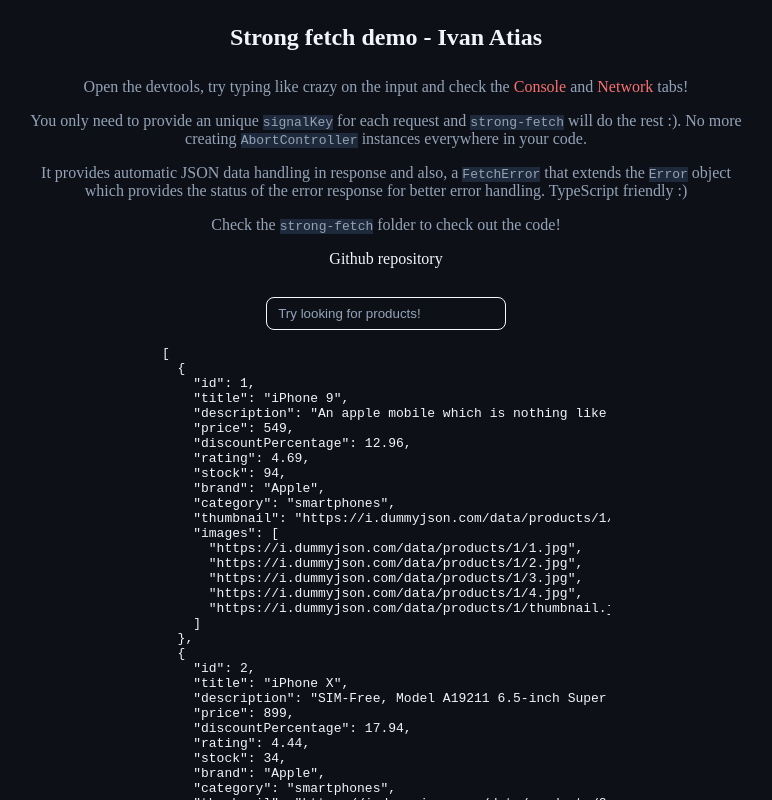
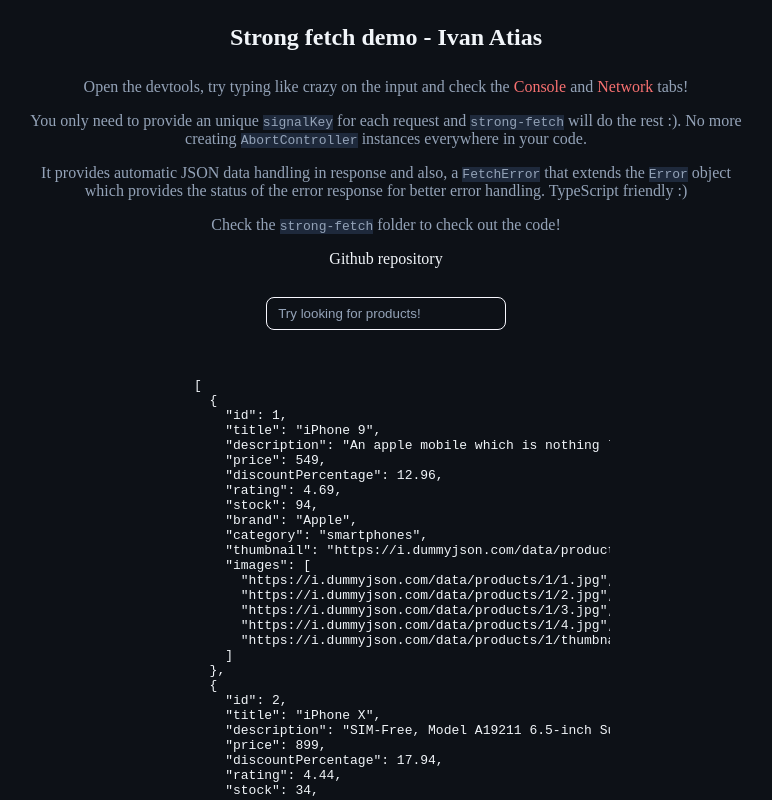
Before and after one commit to ivanatias/strong-fetch, a React (Vite) app: page / in a window 1280 px wide. Shown: the top 800 px of the page, without its empty margins (254-1026 px from the left). Built offline with nearby package versions, Linux system fonts and the light colour scheme.

Commit message:
styles(App): add padding to pre block

```diff
--- a/src/App.css
+++ b/src/App.css
@@ -49,6 +49,7 @@ input::placeholder {
 pre {
   color: #f1f5f9;
   width: 28rem;
+  padding: 2rem;
   overflow-x: auto;
 }
 
```
